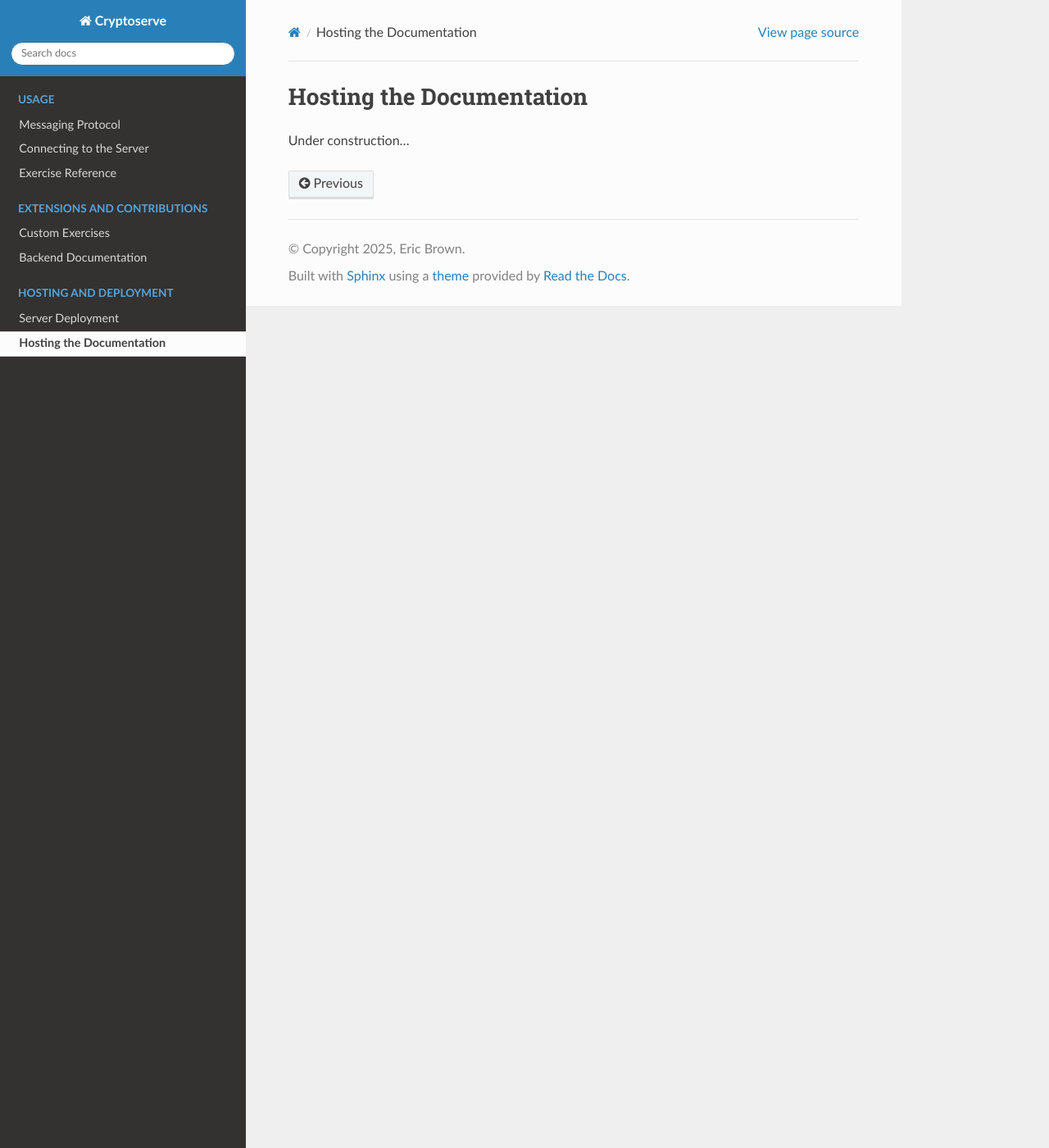
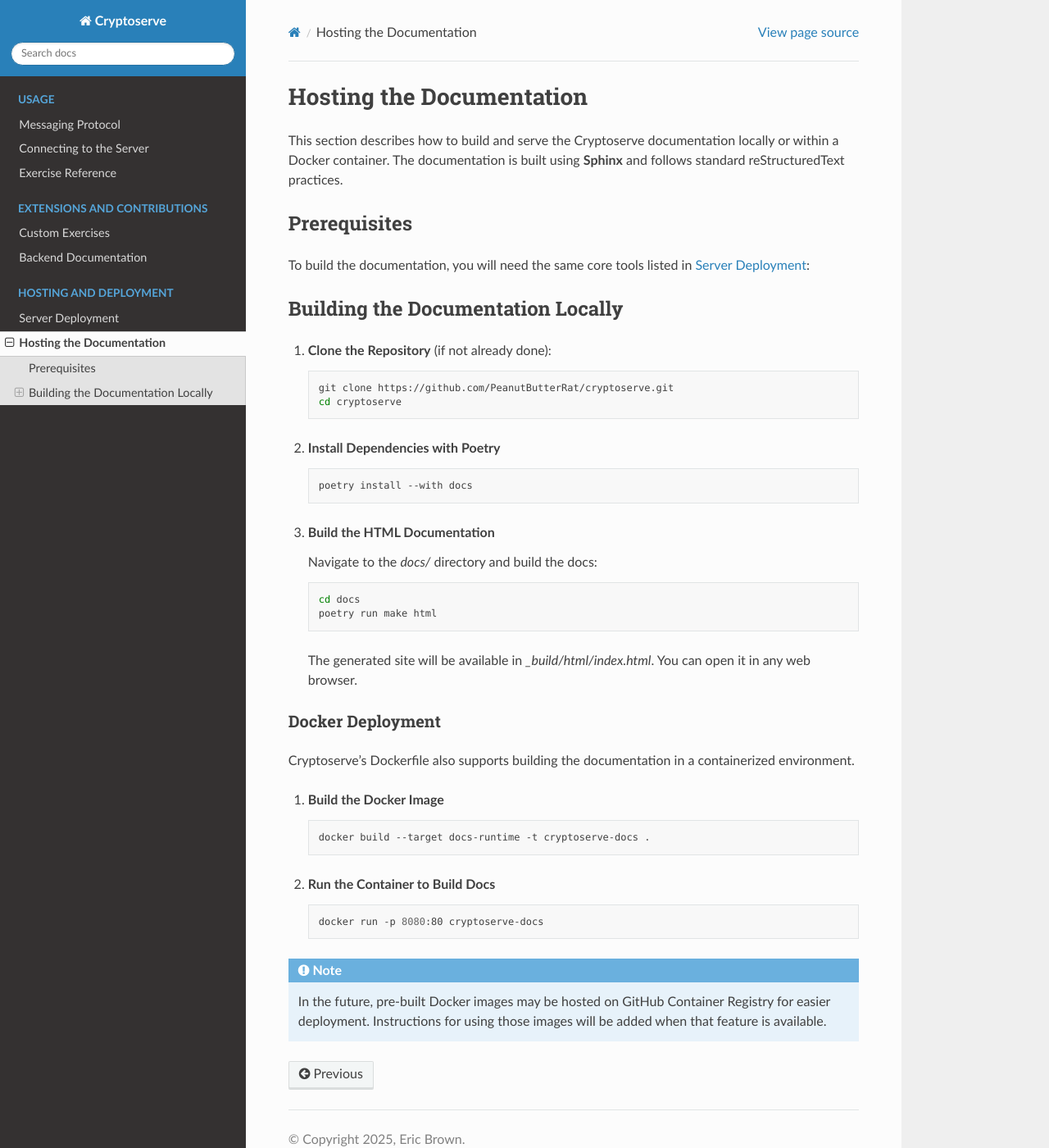
Before and after one commit to PeanutButterRat/cryptoserve, a Sphinx documentation site: the page built from docs/source/deployment/docs.rst, in a window 1280 px wide and 1400 px high. Shown: the whole window at 82% size. Built offline with Sphinx 7.4.7 and the Read the Docs theme 3.1.0, drawn with Linux system fonts in a browser that asks for light colours.

Commit message:
Add documentation deployment instructions

```diff
--- a/docs/source/deployment/docs.rst
+++ b/docs/source/deployment/docs.rst
@@ -1,6 +1,62 @@
 .. _documentation_hosting:
 
 Hosting the Documentation
+=========================
+
+This section describes how to build and serve the Cryptoserve documentation locally or within a Docker container. The documentation is built using **Sphinx** and follows standard reStructuredText practices.
+
+Prerequisites
+-------------
+
+To build the documentation, you will need the same core tools listed in :ref:`server_hosting`:
+
+
+Building the Documentation Locally
 -------------------------
 
-Under construction...
+1. **Clone the Repository** (if not already done):
+
+   .. code-block:: bash
+
+      git clone https://github.com/PeanutButterRat/cryptoserve.git
+      cd cryptoserve
+
+2. **Install Dependencies with Poetry**
+
+   .. code-block:: bash
+
+      poetry install --with docs
+
+3. **Build the HTML Documentation**
+
+   Navigate to the `docs/` directory and build the docs:
+
+   .. code-block:: bash
+
+      cd docs
+      poetry run make html
+
+   The generated site will be available in `_build/html/index.html`. You can open it in any web browser.
+
+
+Docker Deployment
+~~~~~~~~~~~~~~~~~~~~~~~~~~~~~~~~~~~
+
+Cryptoserve's Dockerfile also supports building the documentation in a containerized environment.
+
+1. **Build the Docker Image**
+
+   .. code-block:: bash
+
+      docker build --target docs-runtime -t cryptoserve-docs .
+
+2. **Run the Container to Build Docs**
+
+   .. code-block:: bash
+
+      docker run -p 8080:80 cryptoserve-docs
+
+.. note::
+
+   In the future, pre-built Docker images may be hosted on GitHub Container Registry for easier deployment.
+   Instructions for using those images will be added when that feature is available.
--- a/docs/source/deployment/server.rst
+++ b/docs/source/deployment/server.rst
@@ -54,7 +54,7 @@ Cryptoserve also supports containerized deployment using Docker. To build and ru
 
    .. code-block:: bash
 
-      docker build -t cryptoserve .
+      docker build --target app-runtime -t cryptoserve .
 
 2. **Run the Docker Container**
 
```
